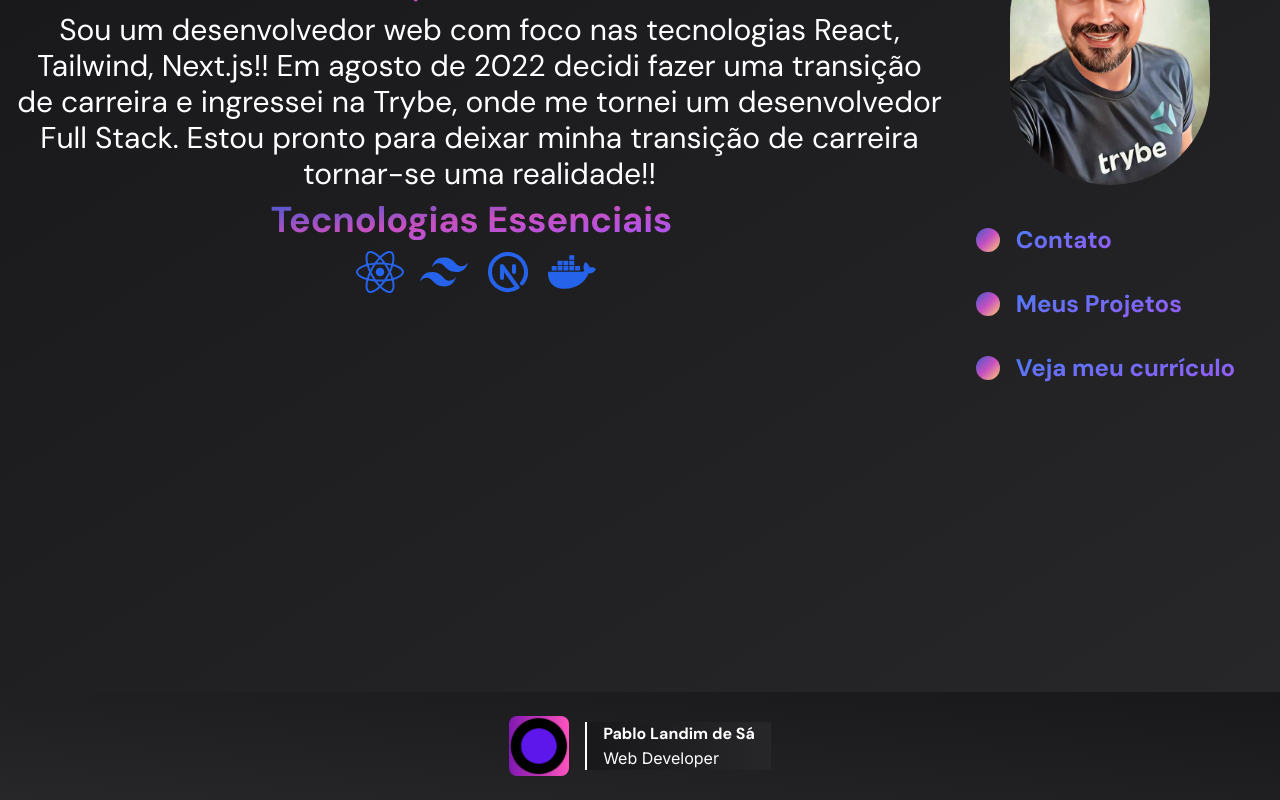
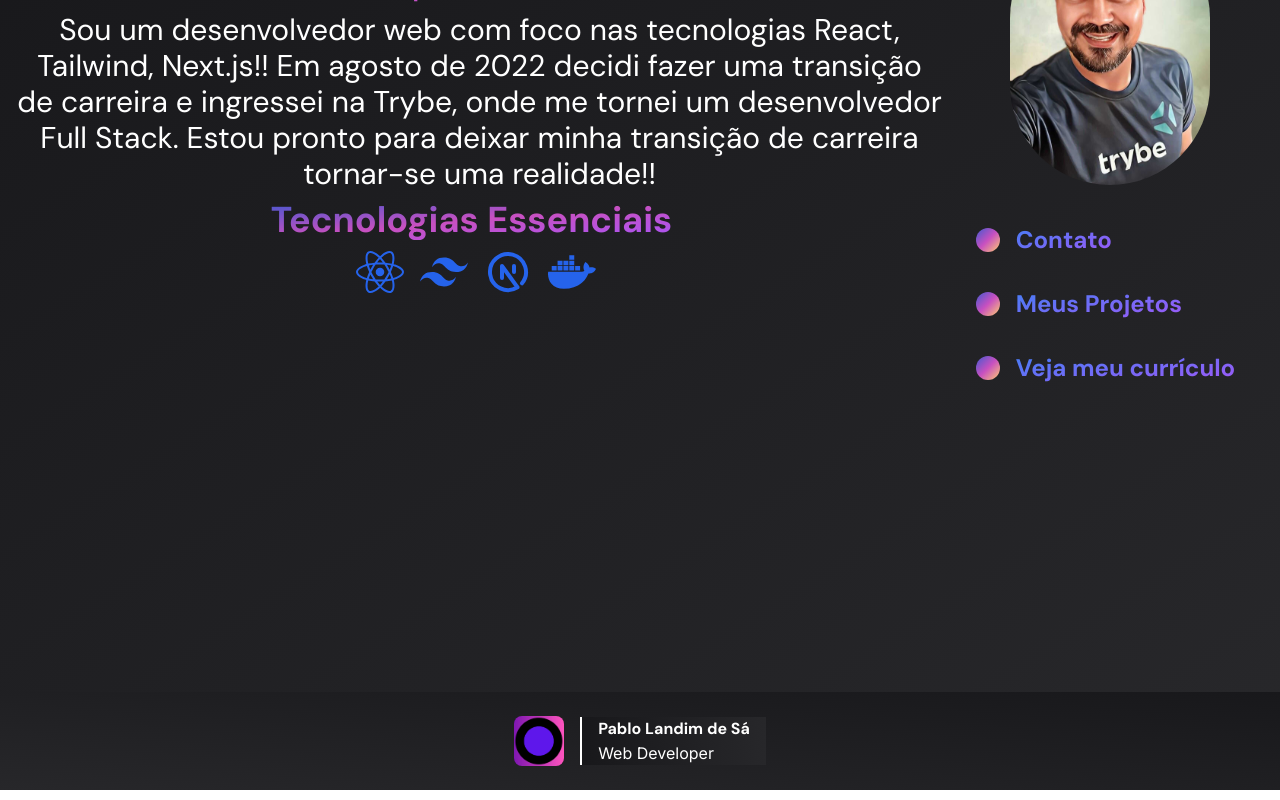
Before and after one commit to PabloLSa/my-Port, a Next.js app: page / in a window 1280 px wide. Shown: the part 225-1025 px from the top of the page. Built offline with nearby package versions, Linux system fonts and the light colour scheme.

Commit message:
:art: Footer
Ajustes no tamanho da imagem do footer

```diff
--- a/src/app/components/Footer.tsx
+++ b/src/app/components/Footer.tsx
@@ -28,8 +28,8 @@
           <Image
             src="/footerTres.jpeg"
             alt="Minha Foto"
-            width={60}
-            height={60}
+            width={50}
+            height={50}
           />
         </div>
         <div className={`${footerDarkMode} border-l-2 pl-4`}>
```
